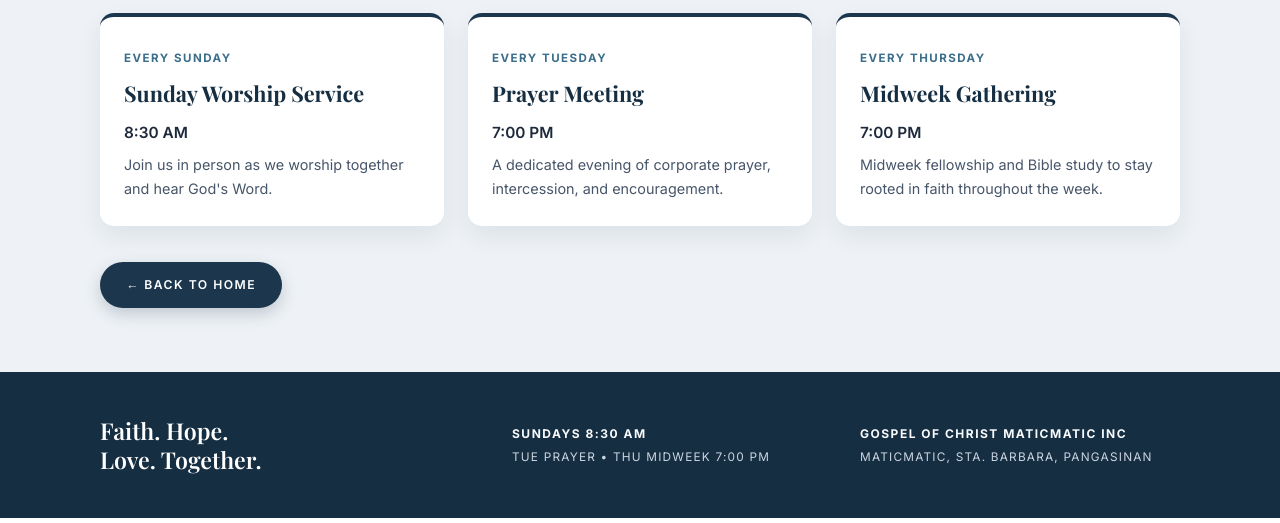
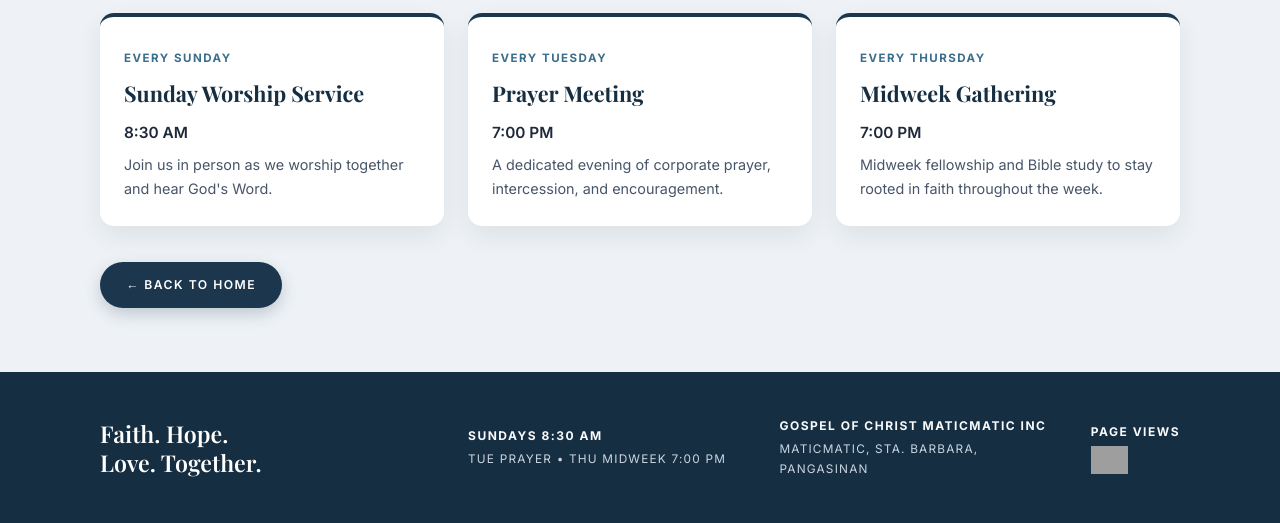
Before and after one commit to gospelofchristmaticmatic-sys/gcfmmwebsite, a plain HTML site: page about.html in a window 1280 px wide. Shown: the part 547-1070 px from the top of the page. Drawn offline with nearby package versions, Linux system fonts and the light colour scheme; grey boxes are pictures that could not be loaded.

Commit message:
Update about.html

```diff
--- a/about.html
+++ b/about.html
@@ -283,7 +283,7 @@
             max-width: 1080px;
             margin: 0 auto;
             display: grid;
-            grid-template-columns: 1.2fr 1fr 1fr;
+            grid-template-columns: 1.2fr 1fr 1fr auto;
             gap: 28px;
             align-items: center;
             text-align: left;
@@ -411,6 +411,18 @@
             <div>
                 <p class="footer-col-title">Gospel Of Christ MaticMatic Inc</p>
                 <p class="footer-col-sub">Maticmatic, Sta. Barbara, Pangasinan</p>
+            </div>
+
+            <div>
+                <p class="footer-col-title">Page Views</p>
+                <a href="https://librecounter.org/" target="_blank" rel="noopener noreferrer">
+                    <img
+                        src="https://librecounter.org/white-yellow.svg"
+                        referrerpolicy="unsafe-url"
+                        alt="Visitor counter"
+                        style="height: 28px; vertical-align: middle;"
+                    />
+                </a>
             </div>
         </div>
     </footer>
```
